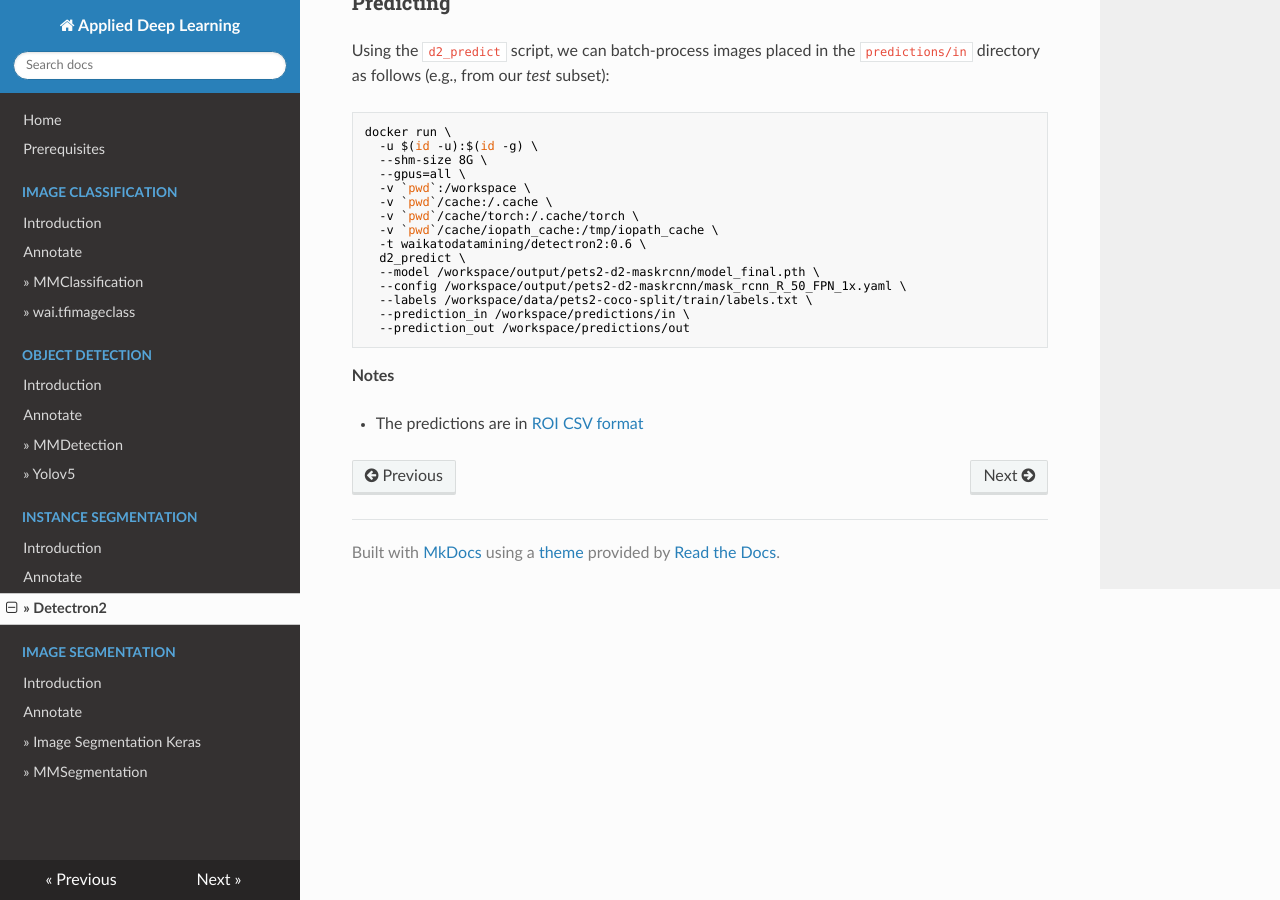
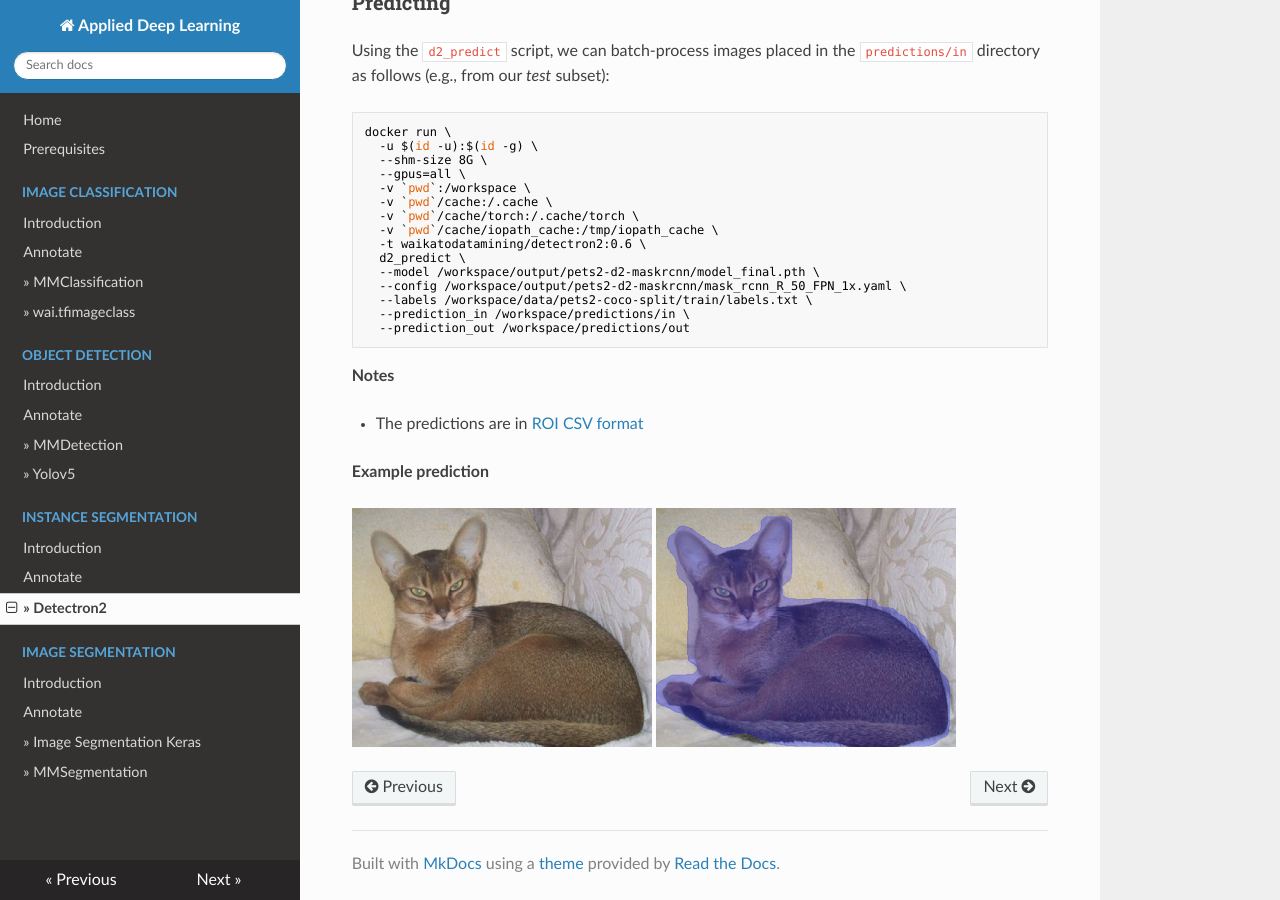
Before and after one commit to waikato-datamining/applied-deep-learning, an MkDocs documentation site: the page built from docs/instance_segmentation/detectron2.md, in a window 1280 px wide and 900 px high, scrolled down 2284 px. Built offline with MkDocs 1.6.1, drawn with Linux system fonts in a browser that asks for light colours; nearby versions of some CDN libraries.

Commit message:
added example prediction

```diff
--- a/docs/instance_segmentation/detectron2.md
+++ b/docs/instance_segmentation/detectron2.md
@@ -153,3 +153,7 @@ docker run \
 **Notes**
 
 * The predictions are in [ROI CSV format](https://github.com/waikato-ufdl/wai-annotations-roi)
+
+**Example prediction**
+
+![Screenshot](img/Abyssinian_110.png) ![Screenshot](img/Abyssinian_110-overlay.png)
```
Also changed, not shown: docs/instance_segmentation/img/Abyssinian_110-overlay.png (added), docs/instance_segmentation/img/Abyssinian_110.png (added).
